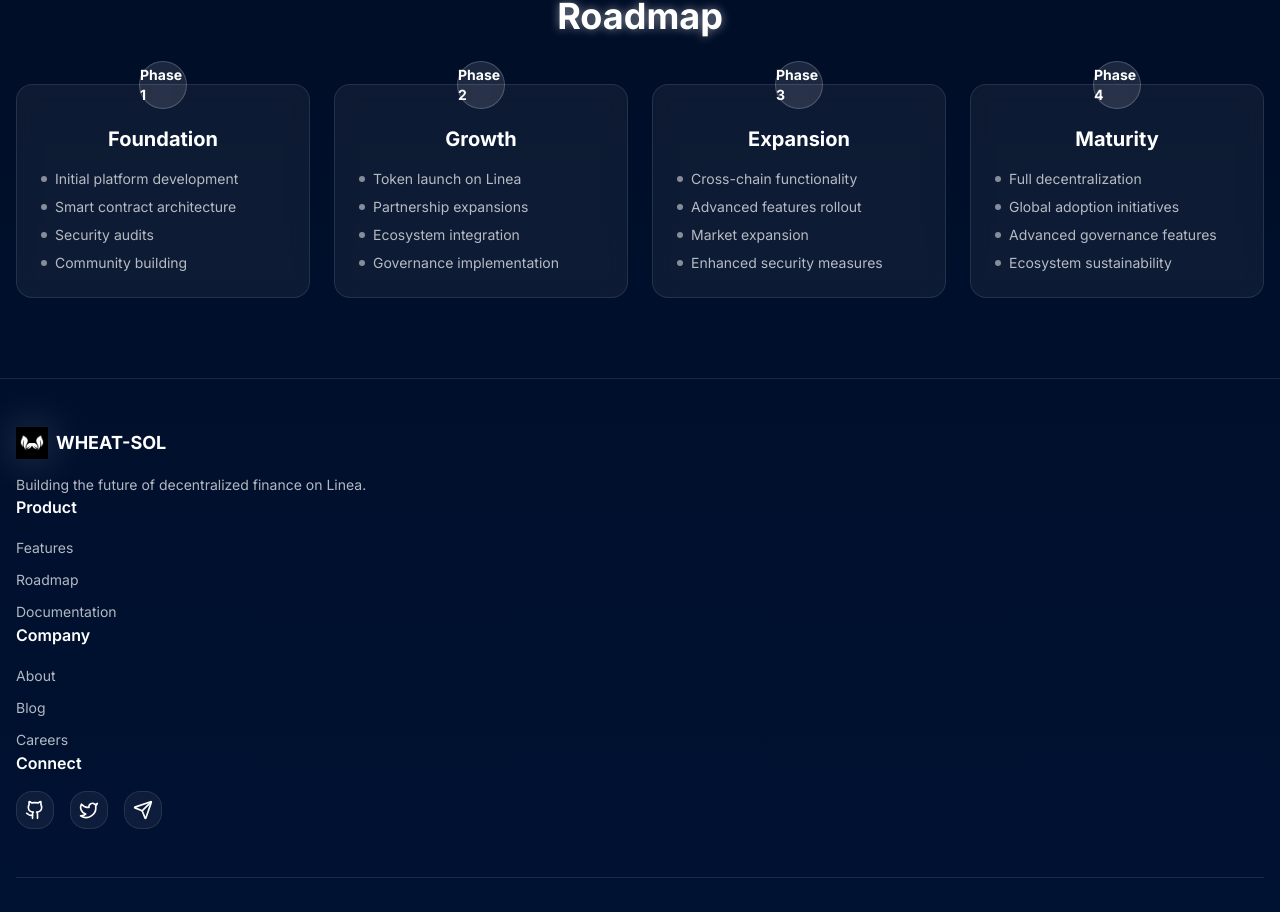
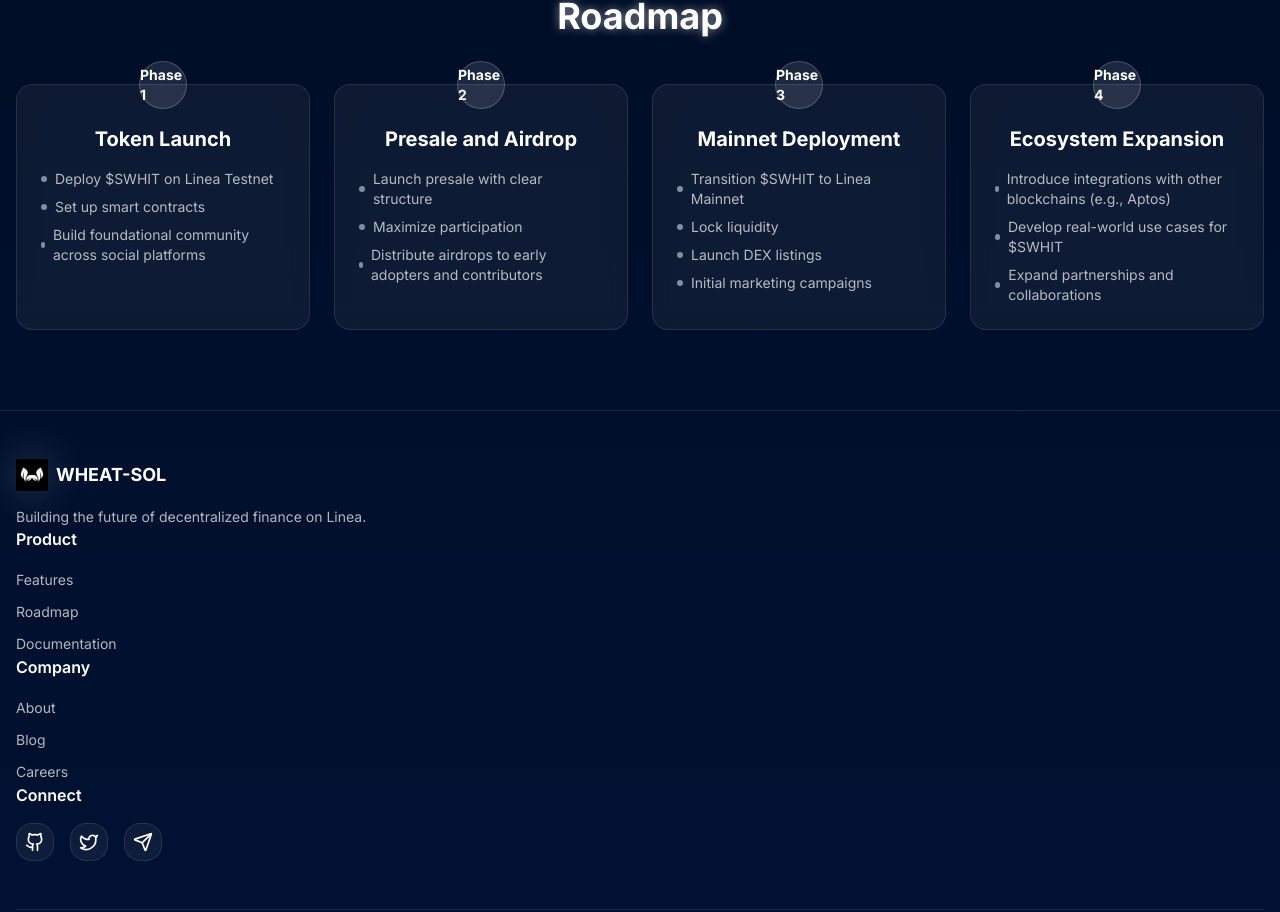
Before and after one commit to wheat-eco/page, a Next.js app in the folder swhit/: page / in a window 1280 px wide. Shown: the part 1977-2889 px from the top of the page. Built offline with nearby package versions, Linux system fonts and the light colour scheme.

Commit message:
Update roadmap-section.tsx

```diff
--- a/swhit/components/roadmap-section.tsx
+++ b/swhit/components/roadmap-section.tsx
@@ -2,42 +2,39 @@ export function RoadmapSection() {
   const roadmapItems = [
     {
       phase: "Phase 1",
-      title: "Foundation",
+      title: "Token Launch",
       items: [
-        "Initial platform development",
-        "Smart contract architecture",
-        "Security audits",
-        "Community building"
+        "Deploy $SWHIT on Linea Testnet",
+        "Set up smart contracts",
+        "Build foundational community across social platforms"
       ]
     },
     {
       phase: "Phase 2",
-      title: "Growth",
+      title: "Presale and Airdrop",
       items: [
-        "Token launch on Linea",
-        "Partnership expansions",
-        "Ecosystem integration",
-        "Governance implementation"
+        "Launch presale with clear structure",
+        "Maximize participation",
+        "Distribute airdrops to early adopters and contributors"
       ]
     },
     {
       phase: "Phase 3",
-      title: "Expansion",
+      title: "Mainnet Deployment",
       items: [
-        "Cross-chain functionality",
-        "Advanced features rollout",
-        "Market expansion",
-        "Enhanced security measures"
+        "Transition $SWHIT to Linea Mainnet",
+        "Lock liquidity",
+        "Launch DEX listings",
+        "Initial marketing campaigns"
       ]
     },
     {
       phase: "Phase 4",
-      title: "Maturity",
+      title: "Ecosystem Expansion",
       items: [
-        "Full decentralization",
-        "Global adoption initiatives",
-        "Advanced governance features",
-        "Ecosystem sustainability"
+        "Introduce integrations with other blockchains (e.g., Aptos)",
+        "Develop real-world use cases for $SWHIT",
+        "Expand partnerships and collaborations"
       ]
     }
   ]
```
